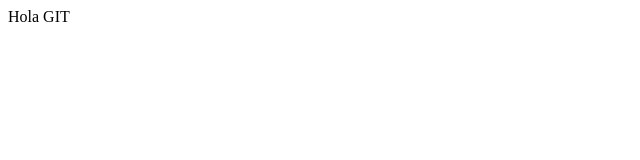
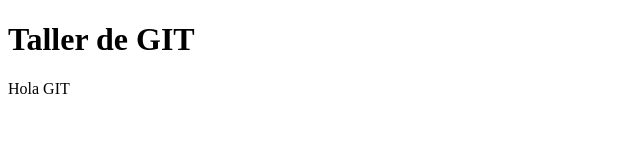
Before and after one commit to sofiabecerra/tallergit, a plain HTML site: page index.html in a window 1280 px wide. Shown: the whole page, without its empty margins (0-640 px from the left). Drawn offline with Linux system fonts and the light colour scheme.

Commit message:
Agrega encabezado y cambia titulo

```diff
--- a/index.html
+++ b/index.html
@@ -1,9 +1,10 @@
 <!DOCTYPE html>
 <html>
 <head>
-	<title>Curso GIT</title>
+	<title>Taller de GIT</title>
 </head>
 <body>
+	<h1>Taller de GIT</h1>
 	Hola GIT
 </body>
 </html>
```
